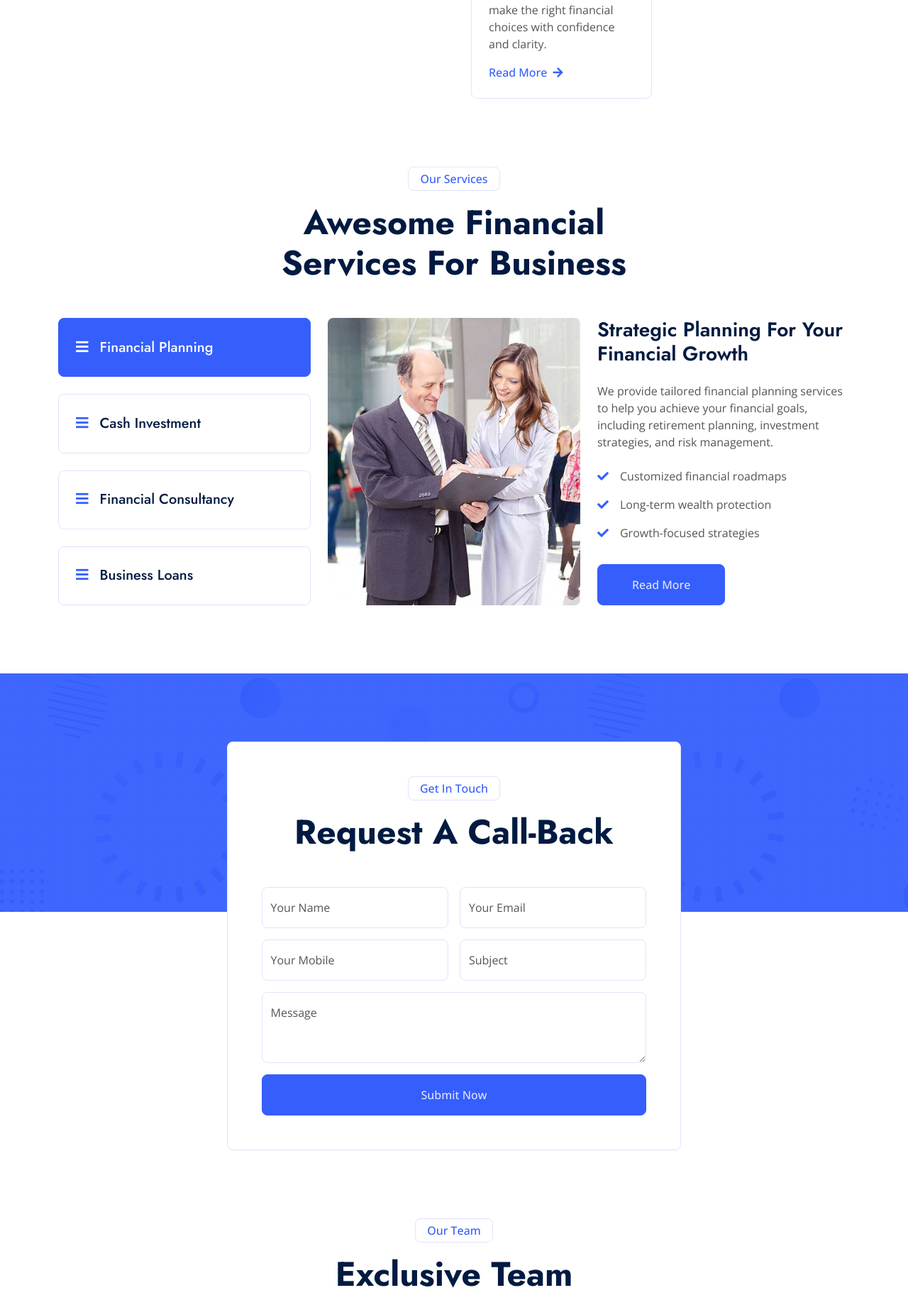
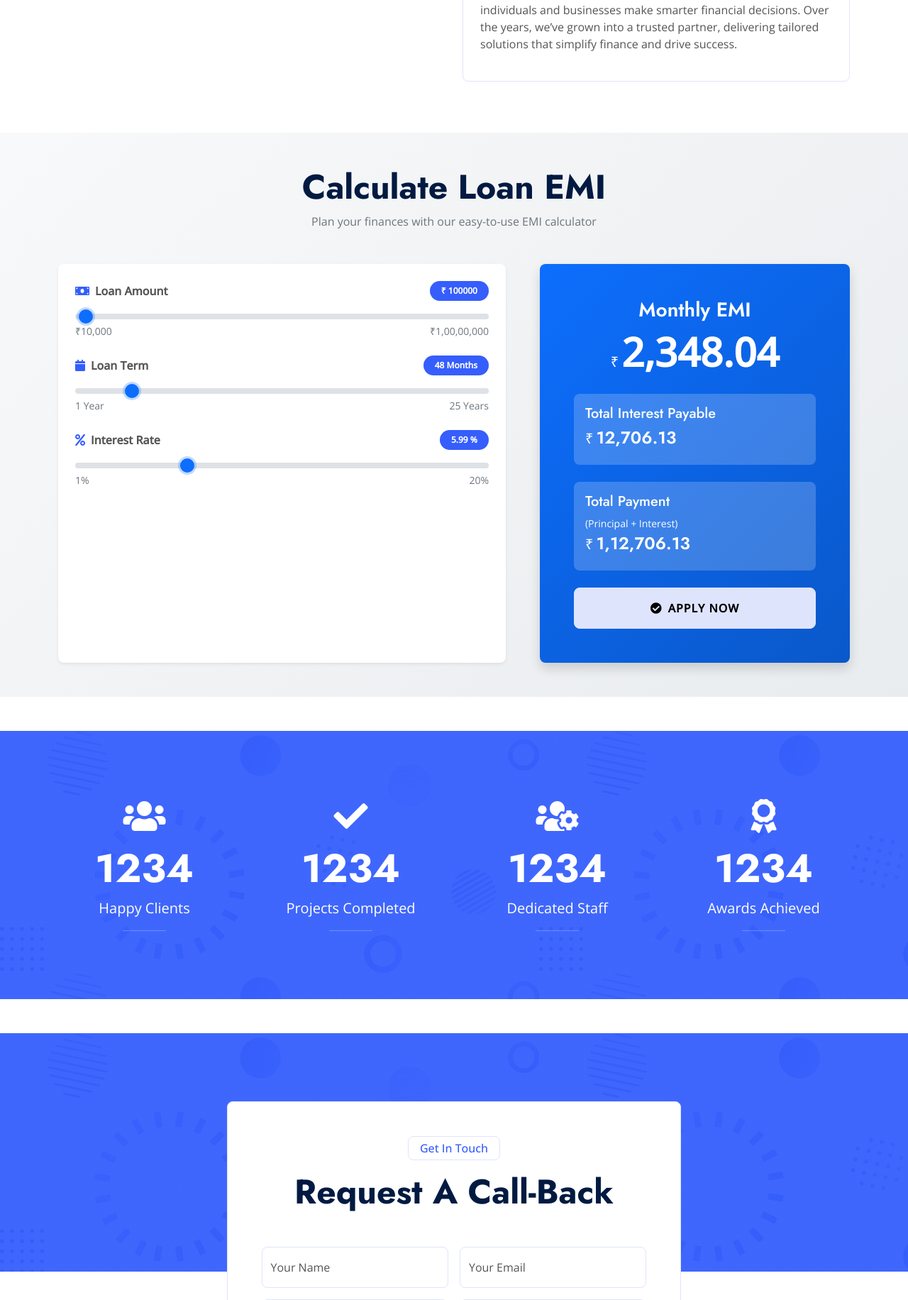
Before and after one commit to akshatsingh1718/fin_expert_solution, a Django app: page / in a window 1280 px wide. Shown: the part 2741-4573 px from the top of the page at 71% size. Run offline with Django 5.2, Linux system fonts and the light colour scheme; some libraries are stand-ins or nearby versions.

Commit message:
index layout changes and emi calculator

```diff
--- a/templates/finance/about.html
+++ b/templates/finance/about.html
@@ -164,7 +164,7 @@
     <!-- facts End -->
 
     <!-- Team Start -->
-    {% include 'finance/components/team-cards.html' %}
+    {% comment %} {% include 'finance/components/team-cards.html' %} {% endcomment %}
     <!-- Team End -->
 
 {% endblock %}
--- a/templates/finance/base.html
+++ b/templates/finance/base.html
@@ -74,14 +74,12 @@
 
     <!-- Navbar Start -->
     <div class="container-fluid fixed-top px-0 wow fadeIn" data-wow-delay="0.1s">
-        <div class="top-bar row gx-0 align-items-center d-none d-lg-flex">
-            <div class="col-lg-8 px-5 text-start">
-                <small><i class="fa fa-map-marker-alt text-primary me-2"></i>{{ COMPANY_ADDRESS }}</small>
-                <small class="ms-4"><i class="fa fa-clock text-primary me-2"></i>{{ COMPANY_HOURS }}</small>
-            </div>
-            <div class="col-lg-4 px-5 text-end">
-                <small><a href="mailto:{{ COMPANY_EMAIL }}" class="text-primary"><i class="fa fa-envelope me-2"></i>{{ COMPANY_EMAIL }}</a></small>
-                <small class="ms-4"><a href="tel:{{ COMPANY_PHONE }}" class="text-primary"><i class="fa fa-phone-alt me-2"></i>91 {{ COMPANY_PHONE }}</a></small>
+        <div class="top-bar row gx-0 align-items-center d-none d-lg-flex justify-content-end">
+            <div class="col-lg-8 px-5 d-flex align-items-center justify-content-end">
+                <div class="d-flex">
+                    <small class="me-4"><a href="mailto:{{ COMPANY_EMAIL }}" class="text-primary"><i class="fa fa-envelope me-2"></i>{{ COMPANY_EMAIL }}</a></small>
+                    <small><a href="tel:{{ COMPANY_PHONE }}" class="text-primary"><i class="fa fa-phone-alt me-2"></i>91 {{ COMPANY_PHONE }}</a></small>
+                </div>
             </div>
         </div>
 
@@ -175,8 +173,6 @@
                     <a class="btn btn-link" href="{% url 'finance:about' %}">About Us</a>
                     <a class="btn btn-link" href="{% url 'finance:contact' %}">Contact Us</a>
                     <a class="btn btn-link" href="{% url 'finance:service' %}">Our Services</a>
-                    <a class="btn btn-link" href="#">Terms & Condition</a>
-                    <a class="btn btn-link" href="#">Support</a>
 
                 </div>
                 <div class="col-lg-3 col-md-6">
@@ -203,8 +199,7 @@
                 </div>
                 <div class="col-md-6 text-center text-md-end">
                     <!--/*** This template is free as long as you keep the footer author's credit link/attribution link/backlink. If you'd like to use the template without the footer author's credit link/attribution link/backlink, you can purchase the Credit Removal License from "https://htmlcodex.com/credit-removal". Thank you for your support. ***/-->
-                    Designed By <a class="border-bottom" href="#">Akshat Singh</a> Distributed By <a
-                    href="#">Third Eye Technologies</a>
+                    Designed By <a href="#" class="border-bottom">Third Eye Technologies</a>
                 </div>
             </div>
         </div>
--- a/templates/finance/components/aboutus-comp.html
+++ b/templates/finance/components/aboutus-comp.html
@@ -46,7 +46,7 @@
                 </div>
             </div>
         </div>
-        <div class="border rounded p-4 wow fadeInUp" data-wow-delay="0.1s">
+        {% comment %} <div class="border rounded p-4 wow fadeInUp" data-wow-delay="0.1s">
             <div class="row g-4">
                 <div class="col-lg-4 wow fadeIn" data-wow-delay="0.1s">
                     <div class="h-100">
@@ -98,6 +98,6 @@
                     </div>
                 </div>
             </div>
-        </div>
+        </div> {% endcomment %}
     </div>
 </div>
--- /dev/null
+++ b/templates/finance/components/emi-calculator.html
@@ -0,0 +1,217 @@
+<!-- EMI Calculator Start -->
+<div class="container-xxl py-5" style="background: linear-gradient(135deg, #f8f9fa 0%, #e9ecef 100%);">
+    <div class="container">
+        <div class="text-center mx-auto wow fadeInUp" data-wow-delay="0.1s" style="max-width: 600px;">
+            <h1 class="display-5 mb-2">Calculate Loan EMI</h1>
+            <p class="text-muted mb-5">Plan your finances with our easy-to-use EMI calculator</p>
+        </div>
+        <div class="row g-5">
+            <div class="col-lg-7 wow fadeIn" data-wow-delay="0.1s">
+                <div class="h-100 p-4 shadow-sm rounded" style="background: white;">
+                    <div class="mb-4">
+                        <div class="d-flex justify-content-between align-items-center mb-2">
+                            <label for="loanAmount" class="form-label fw-bold mb-0">
+                                <i class="fa fa-money-bill text-primary me-2"></i>Loan Amount
+                            </label>
+                            <span class="badge bg-primary rounded-pill px-3 py-2">₹ <span id="loanAmountValue">100000</span></span>
+                        </div>
+                        <input type="range" class="form-range custom-range" id="loanAmount" min="10000" max="10000000" step="10000" value="100000">
+                        <div class="d-flex justify-content-between">
+                            <span class="small text-muted">₹10,000</span>
+                            <span class="small text-muted">₹1,00,00,000</span>
+                        </div>
+                    </div>
+                    <div class="mb-4">
+                        <div class="d-flex justify-content-between align-items-center mb-2">
+                            <label for="loanMonths" class="form-label fw-bold mb-0">
+                                <i class="fa fa-calendar text-primary me-2"></i>Loan Term
+                            </label>
+                            <span class="badge bg-primary rounded-pill px-3 py-2"><span id="loanMonthsValue">48</span> Months</span>
+                        </div>
+                        <input type="range" class="form-range custom-range" id="loanMonths" min="12" max="300" step="12" value="48">
+                        <div class="d-flex justify-content-between">
+                            <span class="small text-muted">1 Year</span>
+                            <span class="small text-muted">25 Years</span>
+                        </div>
+                    </div>
+                    <div class="mb-4">
+                        <div class="d-flex justify-content-between align-items-center mb-2">
+                            <label for="interestRate" class="form-label fw-bold mb-0">
+                                <i class="fa fa-percent text-primary me-2"></i>Interest Rate
+                            </label>
+                            <span class="badge bg-primary rounded-pill px-3 py-2"><span id="interestRateValue">5.99</span> %</span>
+                        </div>
+                        <input type="range" class="form-range custom-range" id="interestRate" min="1" max="20" step="0.01" value="5.99">
+                        <div class="d-flex justify-content-between">
+                            <span class="small text-muted">1%</span>
+                            <span class="small text-muted">20%</span>
+                        </div>
+                    </div>
+                </div>
+            </div>
+            <div class="col-lg-5 wow fadeIn" data-wow-delay="0.5s">
+                <div class="h-100 d-flex flex-column justify-content-center p-5 rounded shadow"
+                     style="background: linear-gradient(135deg, #0d6efd 0%, #0a58ca 100%);">
+                    <div class="text-center mb-4">
+                        <h3 class="text-white mb-2">Monthly EMI</h3>
+                        <div class="d-flex justify-content-center align-items-baseline">
+                            <span class="text-white h5 me-1">₹</span>
+                            <span id="emiAmount" class="display-4 text-white fw-bold">2,348.04</span>
+                        </div>
+                    </div>
+
+                    <div class="p-3 rounded mb-4" style="background-color: rgba(255, 255, 255, 0.2);">
+                        <h5 class="text-white">Total Interest Payable</h5>
+                        <div class="d-flex align-items-baseline">
+                            <span class="text-white h5 me-1">₹</span>
+                            <h4 class="text-white mb-0"><span id="totalInterest">12,706.13</span></h4>
+                        </div>
+                    </div>
+
+                    <div class="p-3 rounded mb-4" style="background-color: rgba(255, 255, 255, 0.2);">
+                        <h5 class="text-white">Total Payment</h5>
+                        <p class="text-white mb-1 small">(Principal + Interest)</p>
+                        <div class="d-flex align-items-baseline">
+                            <span class="text-white h5 me-1">₹</span>
+                            <h4 class="text-white mb-0"><span id="totalPayment">112,706.13</span></h4>
+                        </div>
+                    </div>
+
+                    <a href="{% url 'finance:contact' %}" class="btn btn-light py-3 px-5 animated slideInDown" id="applyNowBtn">
+                        <i class="fa fa-check-circle me-2"></i>APPLY NOW
+                    </a>
+                </div>
+            </div>
+        </div>
+    </div>
+</div>
+<!-- EMI Calculator End -->
+
+<style>
+/* Custom styling for the EMI calculator */
+.custom-range {
+    height: 8px;
+    border-radius: 5px;
+}
+
+.custom-range::-webkit-slider-thumb {
+    background: #0d6efd;
+    width: 20px;
+    height: 20px;
+    border-radius: 50%;
+    cursor: pointer;
+    -webkit-appearance: none;
+    margin-top: -6px;
+    box-shadow: 0 0 0 3px rgba(13, 110, 253, 0.25);
+    transition: all 0.2s ease;
+}
+
+.custom-range::-webkit-slider-thumb:hover {
+    box-shadow: 0 0 0 5px rgba(13, 110, 253, 0.4);
+}
+
+.custom-range::-webkit-slider-runnable-track {
+    background: #dee2e6;
+    height: 8px;
+    border-radius: 5px;
+}
+
+.custom-range:focus {
+    outline: none;
+}
+
+.custom-range:focus::-webkit-slider-thumb {
+    box-shadow: 0 0 0 5px rgba(13, 110, 253, 0.4);
+}
+
+/* Badge animation */
+.badge {
+    transition: all 0.3s ease;
+}
+
+/* Apply Now button hover effect */
+#applyNowBtn {
+    transition: all 0.3s ease;
+    font-weight: 600;
+    letter-spacing: 1px;
+}
+
+#applyNowBtn:hover {
+    transform: translateY(-3px);
+    box-shadow: 0 5px 15px rgba(0, 0, 0, 0.2);
+}
+</style>
+
+<script>
+document.addEventListener('DOMContentLoaded', function() {
+    // Get all the elements
+    const loanAmountSlider = document.getElementById('loanAmount');
+    const loanAmountValue = document.getElementById('loanAmountValue');
+    const loanMonthsSlider = document.getElementById('loanMonths');
+    const loanMonthsValue = document.getElementById('loanMonthsValue');
+    const interestRateSlider = document.getElementById('interestRate');
+    const interestRateValue = document.getElementById('interestRateValue');
+    const emiAmount = document.getElementById('emiAmount');
+    const totalInterest = document.getElementById('totalInterest');
+    const totalPayment = document.getElementById('totalPayment');
+
+    // Function to format currency
+    function formatCurrency(amount) {
+        return new Intl.NumberFormat('en-IN', {
+            maximumFractionDigits: 2,
+            minimumFractionDigits: 2
+        }).format(amount);
+    }
+
+    // Function to calculate EMI
+    function calculateEMI() {
+        const principal = parseFloat(loanAmountSlider.value);
+        const months = parseInt(loanMonthsSlider.value);
+        const ratePerMonth = parseFloat(interestRateSlider.value) / (12 * 100);
+
+        // EMI formula: [P x R x (1+R)^N]/[(1+R)^N-1]
+        const emi = principal * ratePerMonth * Math.pow(1 + ratePerMonth, months) / (Math.pow(1 + ratePerMonth, months) - 1);
+        const totalInterestPayable = (emi * months) - principal;
+        const totalPaymentAmount = principal + totalInterestPayable;
+
+        // Update the values with animation
+        animateValue(emiAmount, parseFloat(emiAmount.textContent.replace(/,/g, '')), emi, 500);
+        animateValue(totalInterest, parseFloat(totalInterest.textContent.replace(/,/g, '')), totalInterestPayable, 500);
+        animateValue(totalPayment, parseFloat(totalPayment.textContent.replace(/,/g, '')), totalPaymentAmount, 500);
+    }
+
+    // Function to animate value changes
+    function animateValue(element, start, end, duration) {
+        let startTimestamp = null;
+        const step = (timestamp) => {
+            if (!startTimestamp) startTimestamp = timestamp;
+            const progress = Math.min((timestamp - startTimestamp) / duration, 1);
+            const current = progress * (end - start) + start;
+            element.textContent = formatCurrency(current);
+            if (progress < 1) {
+                window.requestAnimationFrame(step);
+            }
+        };
+        window.requestAnimationFrame(step);
+    }
+
+    // Event listeners for sliders
+    loanAmountSlider.addEventListener('input', function() {
+        loanAmountValue.textContent = formatCurrency(this.value);
+        calculateEMI();
+    });
+
+    loanMonthsSlider.addEventListener('input', function() {
+        loanMonthsValue.textContent = this.value;
+        calculateEMI();
+    });
+
+    interestRateSlider.addEventListener('input', function() {
+        interestRateValue.textContent = this.value;
+        calculateEMI();
+    });
+
+    // Initial calculation
+    calculateEMI();
+});
+</script>
--- a/templates/finance/components/services-comp.html
+++ b/templates/finance/components/services-comp.html
@@ -3,7 +3,7 @@
     <div class="container">
         <div class="text-center mx-auto wow fadeInUp" data-wow-delay="0.1s" style="max-width: 600px;">
             <p class="d-inline-block border rounded text-primary fw-semi-bold py-1 px-3">Our Services</p>
-            <h1 class="display-5 mb-5">Awesome Financial Services For Business</h1>
+            <h1 class="display-5 mb-5">Financial Services</h1>
         </div>
         <div class="row g-4 wow fadeInUp" data-wow-delay="0.3s">
             <div class="col-lg-4">
--- a/templates/finance/index.html
+++ b/templates/finance/index.html
@@ -56,14 +56,6 @@
     </div>
     <!-- Carousel End -->
 
-    <!-- About Start -->
-    {% include 'finance/components/aboutus-comp.html' %}
-    <!-- About End -->
-
-    <!-- facts Start -->
-    {% include 'finance/components/facts-comp.html' %}
-    <!-- facts End -->
-
     <!-- Features Start -->
     {% include 'finance/components/why-choose-comp.html' %}
     <!-- Features End -->
@@ -71,6 +63,18 @@
     <!-- Service Start -->
     {% include 'finance/components/services-comp.html' %}
     <!-- Service End -->
+
+    <!-- About Start -->
+    {% include 'finance/components/aboutus-comp.html' %}
+    <!-- About End -->
+
+    <!-- EMI Calculator Start -->
+    {% include 'finance/components/emi-calculator.html' %}
+    <!-- EMI Calculator End -->
+
+    <!-- facts Start -->
+    {% include 'finance/components/facts-comp.html' %}
+    <!-- facts End -->
 
     <!-- Callback Start -->
     {% include 'finance/components/contactus-form.html' %}
@@ -81,11 +85,11 @@
     <!-- Projects End -->
 
     <!-- Team Start -->
-    {% include 'finance/components/team-cards.html' %}
+    {% comment %} {% include 'finance/components/team-cards.html' %} {% endcomment %}
     <!-- Team End -->
 
     <!-- Testimonial Start -->
-    {% include 'finance/components/testimonials-card.html' %}
+    {% comment %} {% include 'finance/components/testimonials-card.html' %} {% endcomment %}
     <!-- Testimonial End -->
 
 {% endblock %}
```
